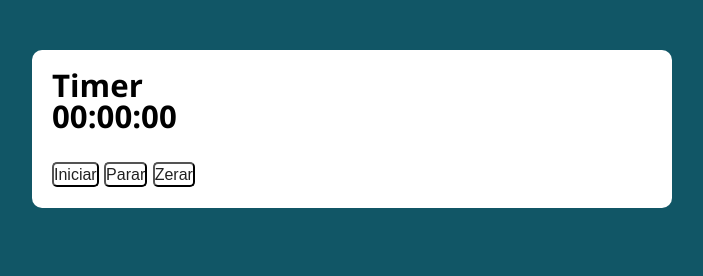
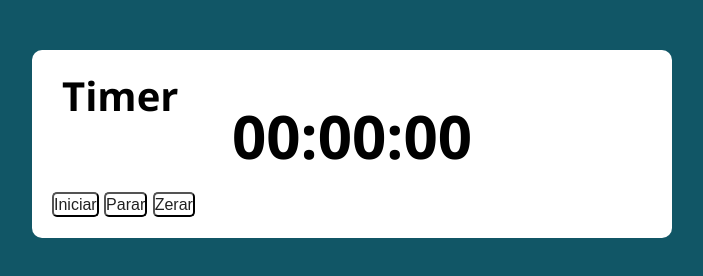
Before and after one commit to AugustoTG/curso-JS, a plain HTML site: page logica de programação/ex timer/index.html in a window 1280 px wide. Shown: the whole page, without its empty margins (288-991 px from the left). Drawn offline with nearby package versions, Linux system fonts and the light colour scheme.

Commit message:
Update style.css

```diff
--- a/logica de programação/ex timer/assets/css/style.css
+++ b/logica de programação/ex timer/assets/css/style.css
@@ -4,7 +4,7 @@
     margin: 0;
     padding: 0;
     box-sizing: border-box;
-  outline: 0;
+    outline: 0;
 }
 
 :root {
@@ -20,8 +20,17 @@ body {
   font-size: 1.3em;
   line-height: 1.5em;
 }
+h1{
+  margin: 10px;
+  font-size: 40px;
+}
 h2{
-
+  margin: 10px;
+  font-size: 60px;
+  text-align: center;
+}
+#colorRed{
+  color: rgba(255, 0, 0, 0.979);
 }
 .container {
   max-width: 640px;
```
